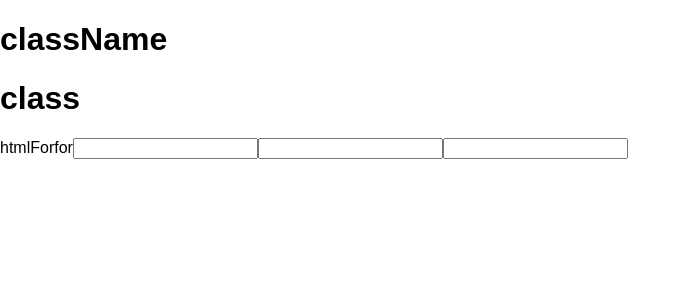
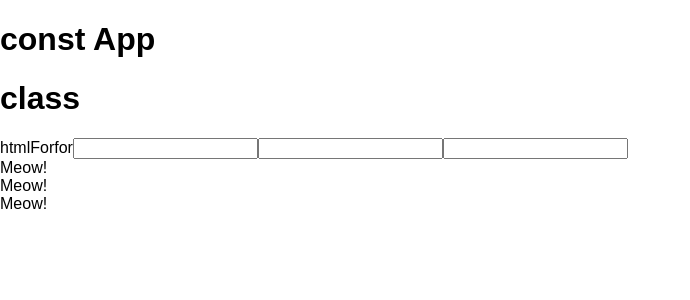
Before and after one commit to umkxxx/udemy-react-redux-crud-application, a React (Create React App) app: page / in a window 1280 px wide. Shown: the top 300 px of the page, without its empty margins (0-690 px from the left). Built offline with nearby package versions, Linux system fonts and the light colour scheme.

Commit message:
create class component and functional component

```diff
--- a/src/App.js
+++ b/src/App.js
@@ -1,15 +1,54 @@
-import React from 'react'
+import React, { Component } from 'react'
 
-function App() {
+// function App() {
+//   return (
+//     <React.Fragment>
+//       <h1 className="hoge1">className</h1>
+//       <h1 class="hoge2">class</h1>
+//       <label htmlFor="bar1">htmlFor</label>
+//       <label for="bar2">for</label>
+//       <input type="text" onClick={() => {console.log("onClick-1")}}/>
+//       <input type="text" onClick={() => {console.log("onClick-2")}}/>
+//       <input type="text" onChange={() => {console.log("onChange-3")}}/>
+//     </React.Fragment>
+//   );
+// }
+// class App extends Component {
+//   render() {
+//     return (
+//       <React.Fragment>
+//         <h1>Component</h1>
+//         <h3 className="hoge1">className</h3>
+//         <h3 class="hoge2">class</h3>
+//         <label htmlFor="bar1">htmlFor</label>
+//         <label for="bar2">for</label>
+//         <input type="text" onClick={() => {console.log("onClick-1")}}/>
+//         <input type="text" onClick={() => {console.log("onClick-2")}}/>
+//         <input type="text" onChange={() => {console.log("onChange-3")}}/>
+//       </React.Fragment>
+//     );
+//   }
+// }
+const App = () => {
   return (
     <React.Fragment>
-      <h1 className="hoge1">className</h1>
+      <h1 className="hoge1">const App</h1>
       <h1 class="hoge2">class</h1>
       <label htmlFor="bar1">htmlFor</label>
       <label for="bar2">for</label>
       <input type="text" onClick={() => {console.log("onClick-1")}}/>
       <input type="text" onClick={() => {console.log("onClick-2")}}/>
       <input type="text" onChange={() => {console.log("onChange-3")}}/>
+      <Cat />
+      <Cat />
+      <Cat />
+    </React.Fragment>
+  );
+}
+function Cat() {
+  return (
+    <React.Fragment>
+      <div>Meow!</div>
     </React.Fragment>
   );
 }
```
